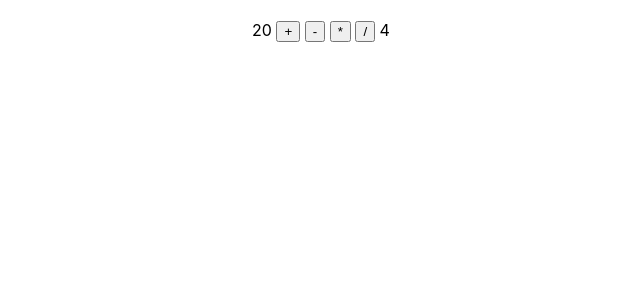
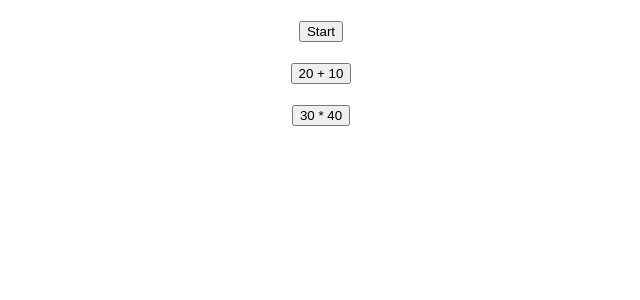
Before and after one commit to jarupat-jj/app1, a React (Create React App) app: page / in a window 1280 px wide. Shown: the top 300 px of the page, without its empty margins (319-959 px from the left). Built offline with nearby package versions, Linux system fonts and the light colour scheme.

Commit message:
eventdata

```diff
--- a/src/App.js
+++ b/src/App.js
@@ -1,6 +1,6 @@
+
 import React from 'react'
-import { Calculator2 } from './calculator'
-
+import { EventData2 } from "./event-data"
 export default function App() {
-  return <Calculator2 />
+  return <EventData2/>
 }
--- /dev/null
+++ b/src/event-data.js
@@ -0,0 +1,20 @@
+import React from 'react'
+export function EventData2() {
+const onClickStartStop = (ev) => {
+let t = ev.target.innerText
+let s = (t === 'Start') ? 'Stop' : 'Start'
+ev.target.innerText = s
+}
+const onClickAdd = (ev) => {
+    let t = ev.target.innerText
+    let r = eval(t)
+    alert(`${t} = ${r}`)
+    }
+    return (
+    <div style={{textAlign:'center', marginTop:20}}>
+    <button onClick={(ev) => onClickStartStop(ev)}>Start</button><br/><br/>
+    <button onClick={(ev) => onClickAdd}>20 + 10</button><br/><br/>
+    <button onClick={(ev) => onClickAdd}>30 * 40</button><br/><br/>
+    </div>
+    )
+    }
```
